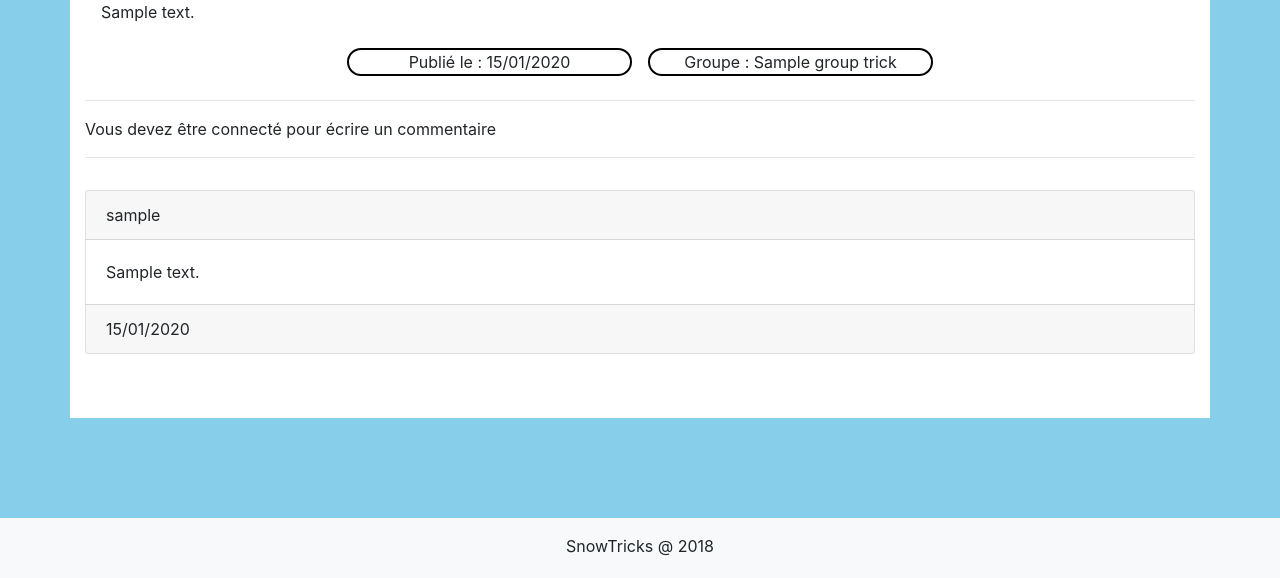
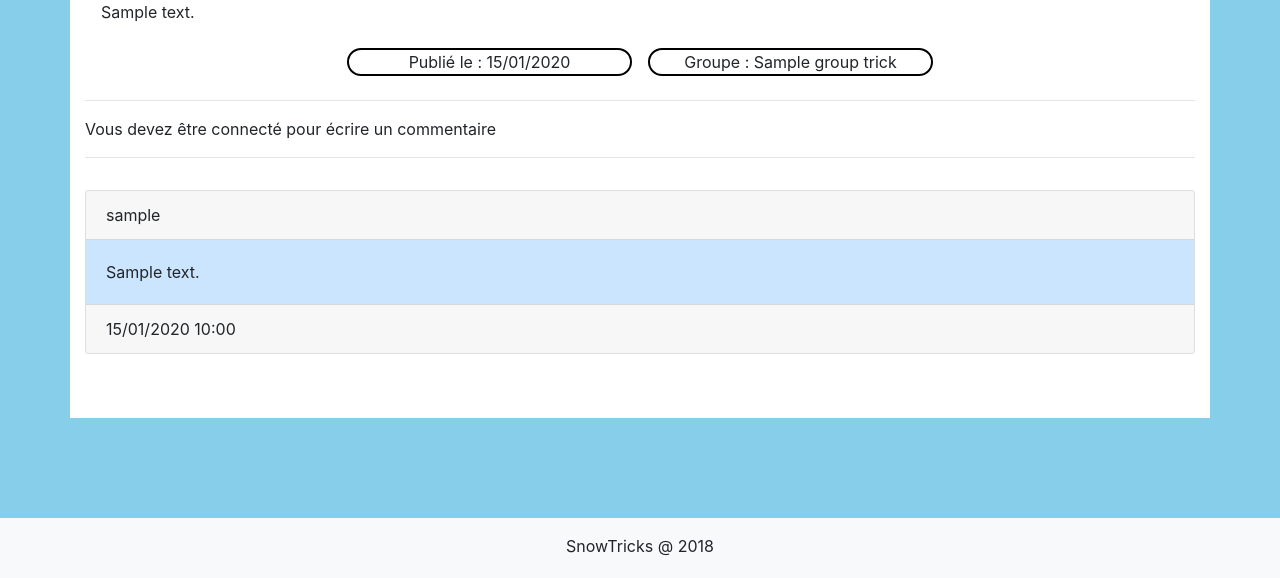
Before and after one commit to Beskargam/Project6_SnowTricks, a Symfony app: template templates/trick/trick.html.twig in a window 1280 px wide. Shown: the part 1350-1928 px from the top of the page. Run offline with Twig, Linux system fonts and the light colour scheme; the template is opened without the code that fills it: most values are stand-ins (such as "Sample title", 1, 10 or a date in 2020); some libraries are stand-ins or nearby versions.

Commit message:
display commentlist correctly and redirect to route correctly

```diff
--- a/public/css/styles.css
+++ b/public/css/styles.css
@@ -76,3 +76,7 @@ footer {
     text-align: center;
     margin: 0.5rem;
 }
+
+.comment-content-box {
+    background-color: #cce5ff;
+}
--- a/src/Controller/ArticleController.php
+++ b/src/Controller/ArticleController.php
@@ -76,6 +76,12 @@ class ArticleController extends AbstractController
                 'success',
                 'Votre message a bien été envoyé.'
             );
+            return $this->redirectToRoute('app_trick', [
+                'trick' => $trick,
+                'id' => $trick->getId(),
+                'form' => $form->createView(),
+                'commentList' => $commentList,
+            ]);
         }
 
         return $this->render('trick/trick.html.twig', [
--- a/templates/trick/trick.html.twig
+++ b/templates/trick/trick.html.twig
@@ -84,11 +84,11 @@
                             <div class="card-header">
                                 {{ comment.getUser.username }}
                             </div>
-                            <div class="card-body">
+                            <div class="card-body comment-content-box">
                                 {{ comment.commentContent }}
                             </div>
                             <div class="card-footer">
-                                {{ comment.publishedAt|date('d/m/Y') }}
+                                {{ comment.publishedAt|date('d/m/Y h:i') }}
                             </div>
                         </div>
                     </div>
```
